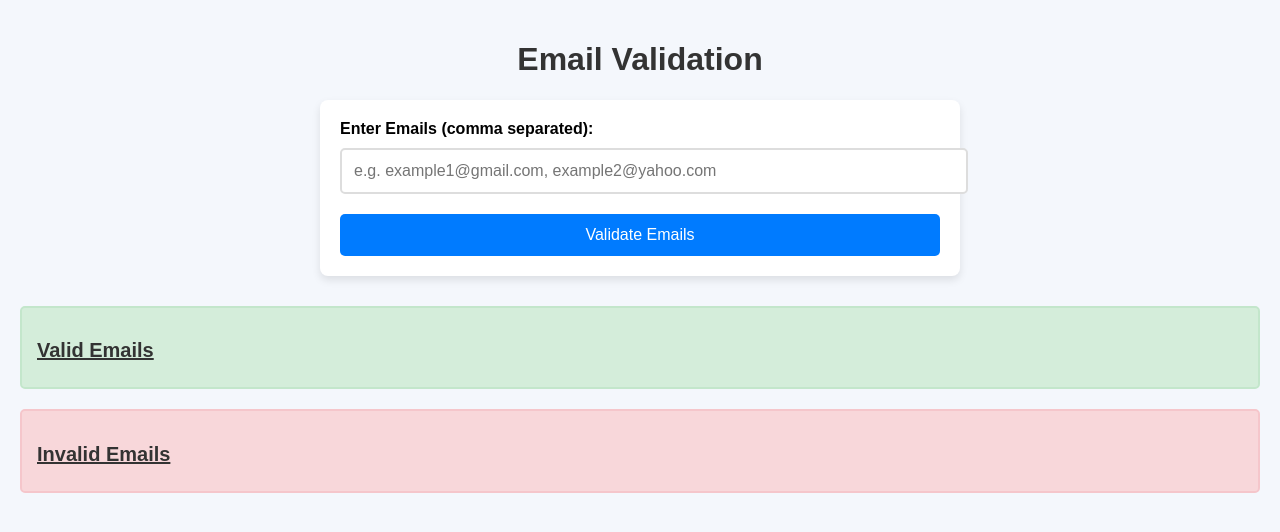
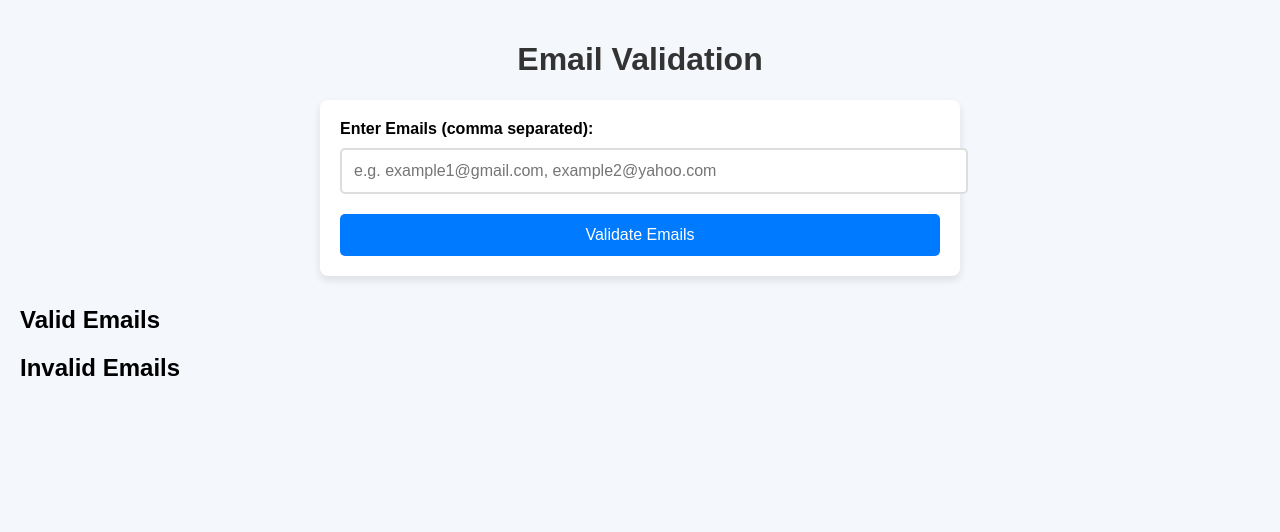
Before and after one commit to alpha33tt/Email-Verifier, a Flask app: page /verify in a window 1280 px wide. Shown: the top 532 px of the page. Run offline with Flask 3, Linux system fonts and the light colour scheme.

Commit message:
Update verify.html

```diff
--- a/templates/verify.html
+++ b/templates/verify.html
@@ -64,33 +64,22 @@
 
         .result-section {
             margin-bottom: 20px;
-            padding: 15px;
-            border-radius: 5px;
         }
 
-        .valid-box {
-            background-color: #d4edda;
-            color: #155724;
-            border: 2px solid #c3e6cb;
+        .spinner {
+            display: none;
+            text-align: center;
+            margin-top: 20px;
         }
 
-        .invalid-box {
-            background-color: #f8d7da;
-            color: #721c24;
-            border: 2px solid #f5c6cb;
-        }
-
-        .result-section h2 {
-            font-size: 20px;
-            color: #333;
-            text-decoration: underline;
-            margin-bottom: 10px;
+        .spinner img {
+            width: 50px;
+            height: 50px;
         }
 
         ul {
             list-style-type: none;
             padding: 0;
-            margin: 0;
         }
 
         li {
@@ -98,6 +87,16 @@
             margin: 5px 0;
             border-radius: 4px;
             background-color: #fff;
+        }
+
+        .valid {
+            background-color: #d4edda;
+            color: #155724;
+        }
+
+        .invalid {
+            background-color: #f8d7da;
+            color: #721c24;
         }
 
         .error-message {
@@ -120,12 +119,12 @@
     </div>
 
     <div id="results">
-        <div class="result-section valid-box" id="valid-results">
+        <div class="result-section" id="valid-results">
             <h2>Valid Emails</h2>
             <ul id="valid-emails"></ul>
         </div>
 
-        <div class="result-section invalid-box" id="invalid-results">
+        <div class="result-section" id="invalid-results">
             <h2>Invalid Emails</h2>
             <ul id="invalid-emails"></ul>
         </div>
@@ -133,10 +132,14 @@
         <div class="error-message" id="error-message"></div>
     </div>
 
+    <div class="spinner" id="spinner">
+        <img src="https://i.imgur.com/llF5iyg.gif" alt="Loading...">
+        <p>Verifying emails...</p>
+    </div>
+
     <script>
         var apiKey = ''; // API key will be dynamically fetched
 
-        // Fetch API key from server when the page loads
         $(document).ready(function() {
             $.ajax({
                 url: '/generate-api-key',
@@ -149,53 +152,49 @@
                     console.log('Error generating API key: ', error);
                 }
             });
-        });
 
-        // Event listener for form submission
             $('#email-form').submit(function(event) {
-            event.preventDefault(); // Prevent the default form submission
+                event.preventDefault();
 
                 var emails = $('#emails').val().split(',').map(email => email.trim());
 
-            // Clear previous results
-            $('#valid-emails').empty();
-            $('#invalid-emails').empty();
-            $('#error-message').text('');
-
-            // Check if the email input is empty
+                // Validate emails length
                 if (emails.length === 0 || emails[0] === '') {
                     $('#error-message').text('Please enter at least one email address.');
                     return;
                 }
 
-            // Send a POST request to the Flask server for email validation
+                $('#spinner').show();
+                $('#valid-emails').empty();
+                $('#invalid-emails').empty();
+                $('#error-message').text('');
+
                 $.ajax({
                     url: '/api/verify',
                     type: 'POST',
                     contentType: 'application/json',
                     headers: {
-                    'API-Key': apiKey  // Include the API key in the request headers
+                        'API-Key': apiKey
                     },
                     data: JSON.stringify({ emails: emails }),
                     success: function(response) {
-                    // Display valid emails
+                        // Hide spinner
+                        $('#spinner').hide();
+
+                        // Show valid and invalid emails
                         response.valid.forEach(function(email) {
-                        $('#valid-emails').append('<li>' + email.email + ' (MX: ' + email.mx_record + ', SMTP Verified: ' + email.smtp_verified + ')</li>');
+                            $('#valid-emails').append('<li class="valid">' + email + '</li>');
                         });
 
-                    // Display invalid emails
                         response.invalid.forEach(function(email) {
-                        $('#invalid-emails').append('<li>' + email + '</li>');
+                            $('#invalid-emails').append('<li class="invalid">' + email + '</li>');
                         });
-
-                    // Handle case when no emails are valid or invalid
-                    if (response.valid.length === 0 && response.invalid.length === 0) {
-                        $('#error-message').text('No valid or invalid emails found.');
-                    }
                     },
                     error: function(error) {
+                        $('#spinner').hide();
                         $('#error-message').text('Error: ' + error.responseText);
                     }
+                });
             });
         });
     </script>
```
Lines whose indentation alone changed are shown as unchanged.
